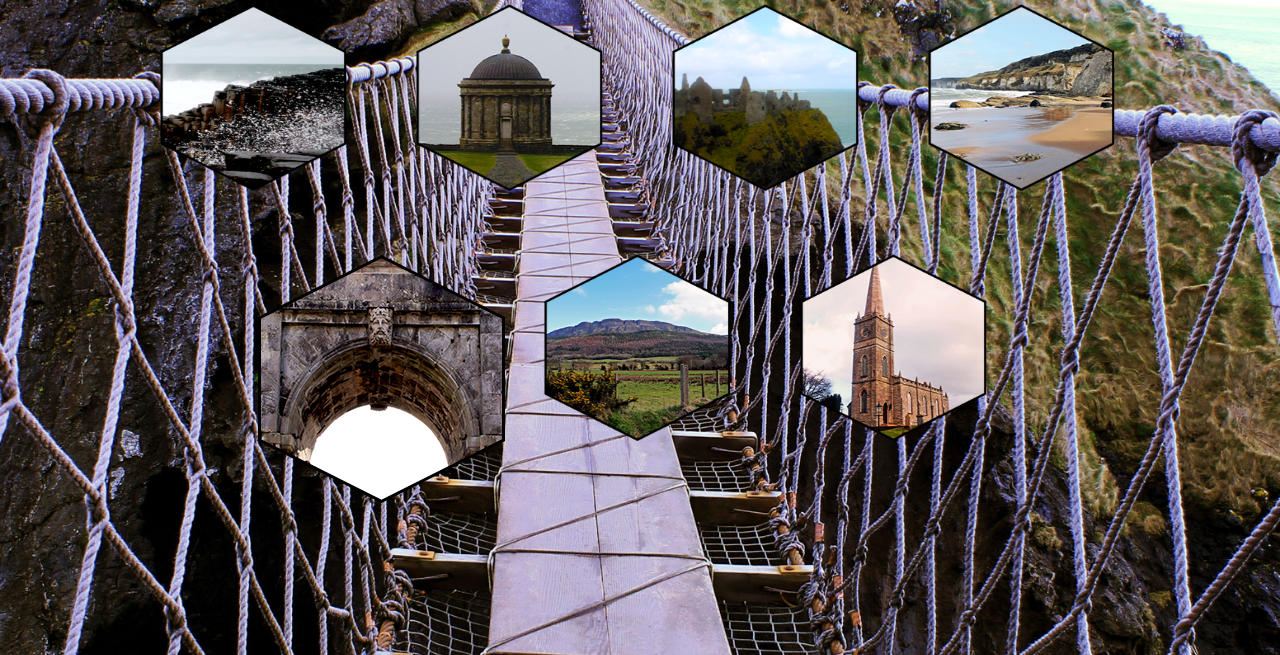
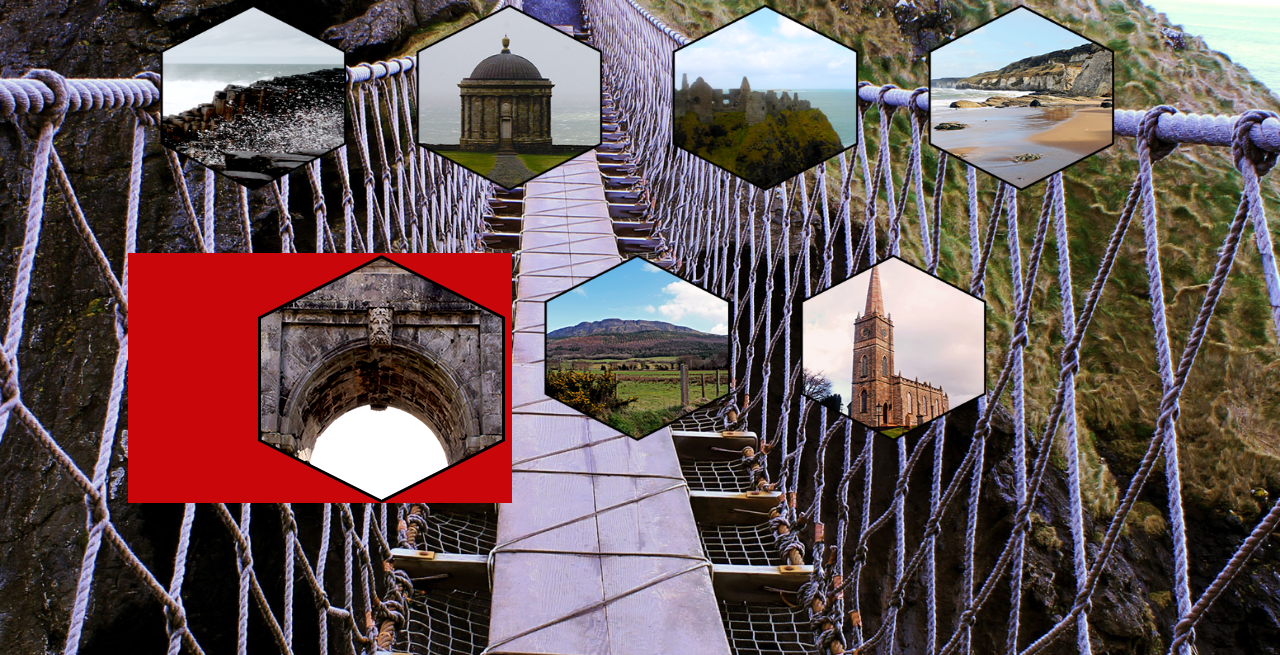
Before and after one commit to earlbishopstrail/earlbishopstrail.github.io, a plain HTML site: page index.html in a window 1280 px wide. Shown: the part 1885-2540 px from the top of the page. Drawn offline with nearby package versions, Linux system fonts and the light colour scheme; a web font is replaced by a local one.

Commit message:
ipad fix 4

```diff
--- a/css/mediastyle.css
+++ b/css/mediastyle.css
@@ -37,12 +37,12 @@
 
 }
 
-.hexicon-wpadding{
+.hexicon-wpadding {
 	width:25%;
 	height:auto;
 	float:left;
 	padding-left:12.5%;
-	background-color:; /*#C9070A*/
+	background-color:#C9070A; /*#C9070A*/
 
 
 }
```
